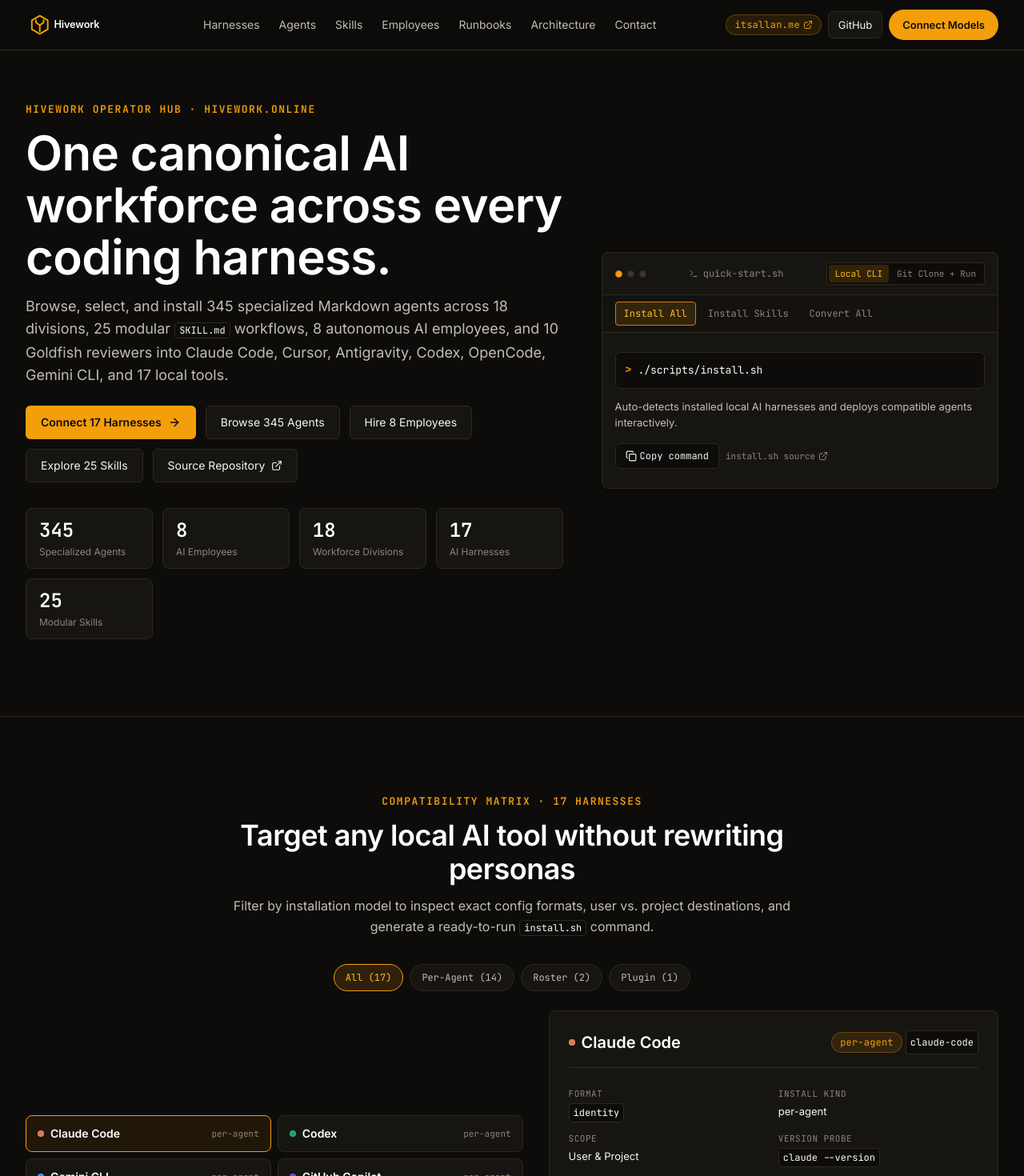
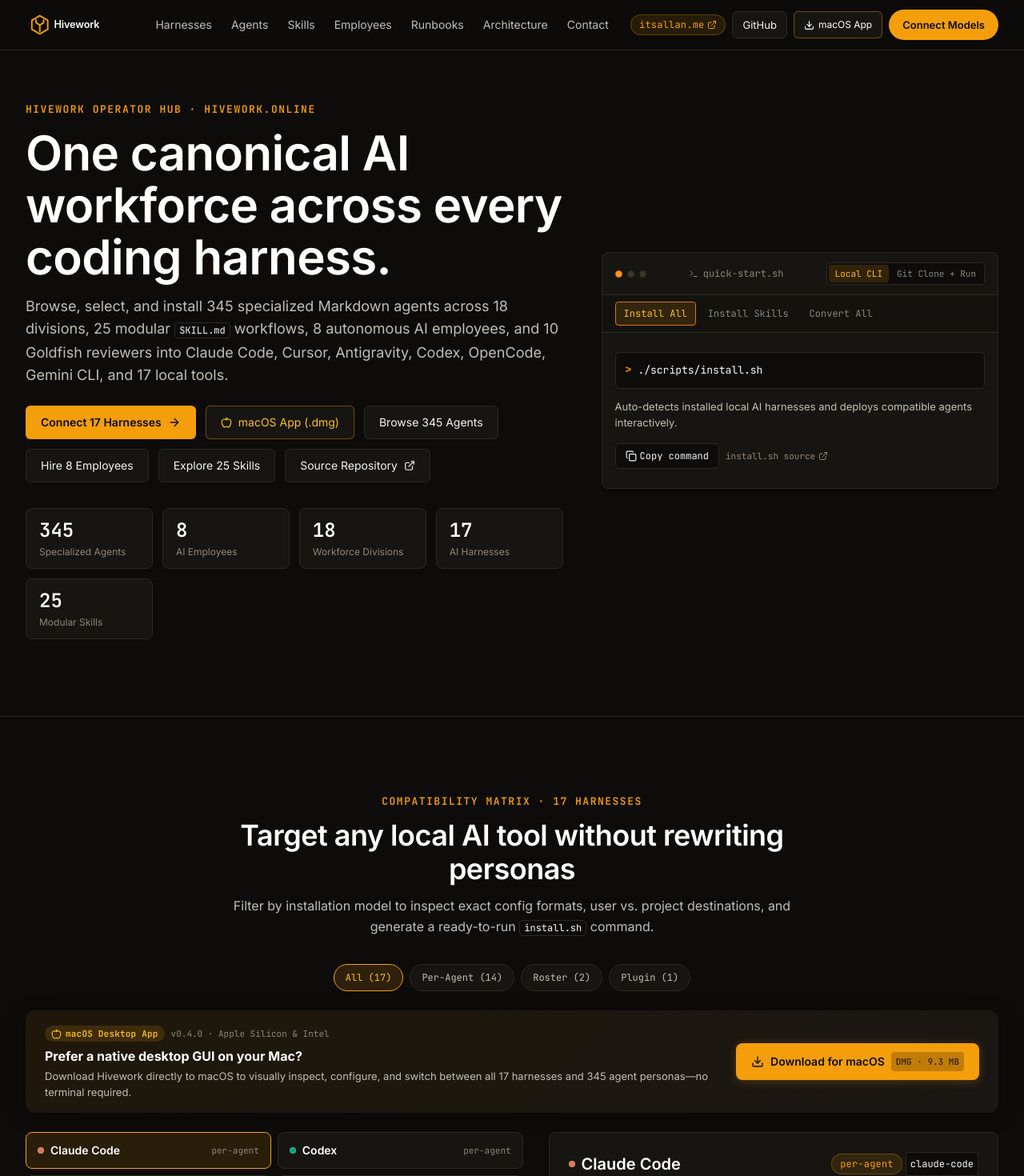
Before and after one commit to allanindrajith/hivework-web, a React (Vite) app: page / in a window 1280 px wide. Shown: the top 1470 px of the page at 80% size. Built offline with nearby package versions, Linux system fonts and the light colour scheme.

Commit message:
feat(ui): polish ModelMatrix layout, add macOS DMG download, and place BMC exclusively in Maintainer card

```diff
--- a/src/components/ContactFooter.tsx
+++ b/src/components/ContactFooter.tsx
@@ -152,6 +152,19 @@ export function ContactFooter({ site }: ContactFooterProps) {
                 </a>
               ) : null}
 
+              {site.buyMeACoffeeUrl ? (
+                <a
+                  href={site.buyMeACoffeeUrl}
+                  target="_blank"
+                  rel="noopener noreferrer"
+                  className="btn-outline bmc-button"
+                >
+                  <span aria-hidden="true">☕</span>
+                  <span>Buy me a coffee</span>
+                  <ExternalLink size={14} aria-hidden="true" />
+                </a>
+              ) : null}
+
               {xHref ? (
                 <a
                   href={xHref}
--- a/src/components/HeaderNav.tsx
+++ b/src/components/HeaderNav.tsx
@@ -1,4 +1,4 @@
-import { ExternalLink } from 'lucide-react';
+import { Download, ExternalLink } from 'lucide-react';
 import type { SiteConfig } from '../data/types';
 import { navigateToSection, type SectionId } from '../lib/navigation';
 import '../styles/landing.css';
@@ -79,6 +79,16 @@ export function HeaderNav({ site }: HeaderNavProps) {
           ) : null}
 
           <a
+            href="/downloads/Hivework.dmg"
+            download="Hivework.dmg"
+            className="btn-outline header-mac-btn"
+            title="Download Hivework v0.4.0 for macOS (Universal DMG)"
+          >
+            <Download size={13} aria-hidden="true" />
+            <span>macOS App</span>
+          </a>
+
+          <a
             href="/harnesses"
             className="btn-primary btn-pill header-cta"
             onClick={(e) => navigateToSection('model-matrix', e)}
--- a/src/components/HeroSection.tsx
+++ b/src/components/HeroSection.tsx
@@ -1,5 +1,5 @@
 import { useEffect, useRef, useState } from 'react';
-import { ArrowRight, Check, Copy, ExternalLink, Terminal } from 'lucide-react';
+import { Apple, ArrowRight, Check, Copy, ExternalLink, Terminal } from 'lucide-react';
 import type { CatalogTotals, CliCommandMode, SiteConfig } from '../data/types';
 import { copyText } from '../lib/clipboard';
 import { navigateToSection } from '../lib/navigation';
@@ -139,6 +139,15 @@ export function HeroSection({ totals, site }: HeroSectionProps) {
             >
               <span>Connect {totals.tools} Harnesses</span>
               <ArrowRight size={16} aria-hidden="true" />
+            </a>
+            <a
+              href="/downloads/Hivework.dmg"
+              download="Hivework.dmg"
+              className="btn-outline hero-mac-btn"
+              title="Download Hivework v0.4.0 for macOS"
+            >
+              <Apple size={14} aria-hidden="true" />
+              <span>macOS App (.dmg)</span>
             </a>
             <a
               href="/agents"
--- a/src/components/ModelMatrix.tsx
+++ b/src/components/ModelMatrix.tsx
@@ -1,5 +1,5 @@
 import { useEffect, useMemo, useRef, useState } from 'react';
-import { Check, Copy, Terminal } from 'lucide-react';
+import { Apple, Check, Copy, Download, Terminal } from 'lucide-react';
 import type { CliCommandMode, DivisionEntry, ToolEntry } from '../data/types';
 import { buildInstallCommand } from '../lib/cliBuilder';
 import { copyText } from '../lib/clipboard';
@@ -154,6 +154,33 @@ export function ModelMatrix({ tools, divisions }: ModelMatrixProps) {
             </button>
           ))}
         </div>
+
+        <aside className="matrix-download-card" aria-label="Hivework for macOS">
+          <div className="matrix-download-content">
+            <div className="matrix-download-badge-row">
+              <span className="pill-badge pill-badge-mac">
+                <Apple size={13} aria-hidden="true" />
+                <span>macOS Desktop App</span>
+              </span>
+              <span className="matrix-download-version">v0.4.0 · Apple Silicon &amp; Intel</span>
+            </div>
+            <h3 className="matrix-download-title">Prefer a native desktop GUI on your Mac?</h3>
+            <p className="matrix-download-desc">
+              Download Hivework directly to macOS to visually inspect, configure, and switch between all {orderedTools.length} harnesses and 345 agent personas—no terminal required.
+            </p>
+          </div>
+          <div className="matrix-download-action">
+            <a
+              href="/downloads/Hivework.dmg"
+              download="Hivework.dmg"
+              className="btn-primary matrix-download-btn"
+            >
+              <Download size={16} aria-hidden="true" />
+              <span>Download for macOS</span>
+              <span className="matrix-download-filetag">DMG · 9.3 MB</span>
+            </a>
+          </div>
+        </aside>
 
         <div className="matrix-layout">
           <div className="matrix-tool-grid" role="group" aria-label="AI coding harnesses">
--- a/src/components/StorySection.tsx
+++ b/src/components/StorySection.tsx
@@ -85,19 +85,6 @@ export function StorySection({ totals, site }: StorySectionProps) {
               </a>
             ) : null}
 
-            {site.buyMeACoffeeUrl ? (
-              <a
-                href={site.buyMeACoffeeUrl}
-                target="_blank"
-                rel="noopener noreferrer"
-                className="btn-outline bmc-button"
-              >
-                <span aria-hidden="true">☕</span>
-                <span>Buy me a coffee</span>
-                <ExternalLink size={14} aria-hidden="true" />
-              </a>
-            ) : null}
-
             <a
               href={`mailto:${site.forwardTargetEmail}`}
               className="btn-primary"
--- a/src/styles/landing.css
+++ b/src/styles/landing.css
@@ -92,6 +92,37 @@
 .header-repo-btn {
   padding: 6px 12px;
   font-size: 13px;
+}
+
+.header-mac-btn {
+  display: inline-flex;
+  align-items: center;
+  gap: 5px;
+  padding: 6px 12px;
+  font-size: 12px;
+  font-weight: 500;
+  border-color: rgba(245, 158, 11, 0.4);
+  color: var(--ink-strong);
+  transition: all 0.15s ease;
+}
+
+.header-mac-btn:hover {
+  border-color: var(--primary);
+  color: var(--primary-soft);
+  background-color: rgba(245, 158, 11, 0.08);
+}
+
+.hero-mac-btn {
+  display: inline-flex;
+  align-items: center;
+  gap: 8px;
+  border-color: rgba(245, 158, 11, 0.4);
+  color: var(--primary-soft);
+}
+
+.hero-mac-btn:hover {
+  border-color: var(--primary);
+  background-color: rgba(245, 158, 11, 0.08);
 }
 
 .header-bmc-btn {
--- a/src/styles/sections.css
+++ b/src/styles/sections.css
@@ -115,6 +115,104 @@
   color: var(--primary-soft);
 }
 
+/* Matrix Desktop macOS App Download Banner */
+.matrix-download-card {
+  margin-bottom: var(--space-xl);
+  padding: var(--space-lg) var(--space-xl);
+  background: linear-gradient(135deg, rgba(245, 158, 11, 0.08) 0%, rgba(26, 23, 20, 0.95) 100%);
+  border: 1px solid var(--hairline-strong);
+  border-radius: var(--radius-lg);
+  display: flex;
+  flex-direction: column;
+  gap: var(--space-md);
+  box-shadow: 0 4px 24px rgba(0, 0, 0, 0.25);
+}
+
+@media (min-width: 768px) {
+  .matrix-download-card {
+    flex-direction: row;
+    align-items: center;
+    justify-content: space-between;
+    gap: var(--space-xl);
+  }
+}
+
+.matrix-download-content {
+  display: flex;
+  flex-direction: column;
+  gap: var(--space-xs);
+  min-width: 0;
+  flex: 1;
+}
+
+.matrix-download-badge-row {
+  display: flex;
+  align-items: center;
+  gap: var(--space-sm);
+}
+
+.pill-badge-mac {
+  display: inline-flex;
+  align-items: center;
+  gap: 5px;
+  background-color: rgba(245, 158, 11, 0.15);
+  border: 1px solid var(--primary-border);
+  color: var(--primary-soft);
+  font-family: var(--font-mono);
+  font-size: 11px;
+  font-weight: 600;
+  padding: 2px 8px;
+  border-radius: 9999px;
+}
+
+.matrix-download-version {
+  font-family: var(--font-mono);
+  font-size: 11px;
+  color: var(--mute);
+}
+
+.matrix-download-title {
+  margin: 0;
+  font-family: var(--font-sans);
+  font-size: 16px;
+  font-weight: 700;
+  color: var(--ink-strong);
+  line-height: 22px;
+}
+
+.matrix-download-desc {
+  margin: 0;
+  font-family: var(--font-sans);
+  font-size: 13px;
+  color: var(--body);
+  line-height: 20px;
+}
+
+.matrix-download-action {
+  flex-shrink: 0;
+}
+
+.matrix-download-btn {
+  display: inline-flex;
+  align-items: center;
+  gap: var(--space-sm);
+  padding: 10px 18px;
+  border-radius: var(--radius-md);
+  font-weight: 600;
+  font-size: 14px;
+  text-decoration: none;
+  box-shadow: 0 2px 12px rgba(245, 158, 11, 0.25);
+}
+
+.matrix-download-filetag {
+  font-family: var(--font-mono);
+  font-size: 11px;
+  opacity: 0.85;
+  background: rgba(0, 0, 0, 0.25);
+  padding: 2px 6px;
+  border-radius: 4px;
+}
+
 .matrix-layout {
   display: grid;
   grid-template-columns: 1fr;
@@ -130,7 +228,12 @@
   .matrix-layout {
     grid-template-columns: minmax(0, 1.05fr) minmax(0, 0.95fr);
     gap: var(--space-2xl);
-    align-items: center;
+    align-items: start;
+  }
+
+  .matrix-inspector {
+    position: sticky;
+    top: 88px;
   }
 }
 
@@ -147,8 +250,7 @@
 
   .matrix-tool-grid > .matrix-tool-btn:last-child:nth-child(odd) {
     grid-column: 1 / -1;
-    width: calc(50% - (var(--space-sm) / 2));
-    justify-self: center;
+    width: 100%;
   }
 }
 
@@ -166,16 +268,19 @@
   padding: 12px 14px;
   color: var(--ink);
   cursor: pointer;
-  transition: border-color 0.15s ease, background-color 0.15s ease;
+  transition: all 0.15s ease-in-out;
 }
 
 .matrix-tool-btn:hover {
   border-color: var(--primary-deep);
+  background-color: rgba(255, 255, 255, 0.03);
+  transform: translateY(-1px);
 }
 
 .matrix-tool-btn[aria-pressed='true'] {
   border-color: var(--primary);
-  background-color: rgba(245, 158, 11, 0.08);
+  background-color: rgba(245, 158, 11, 0.12);
+  box-shadow: 0 0 0 1px var(--primary-border);
 }
 
 .matrix-tool-identity {
```
Also changed, not shown: 2 other files (tests, documents, lock files or other folders).
